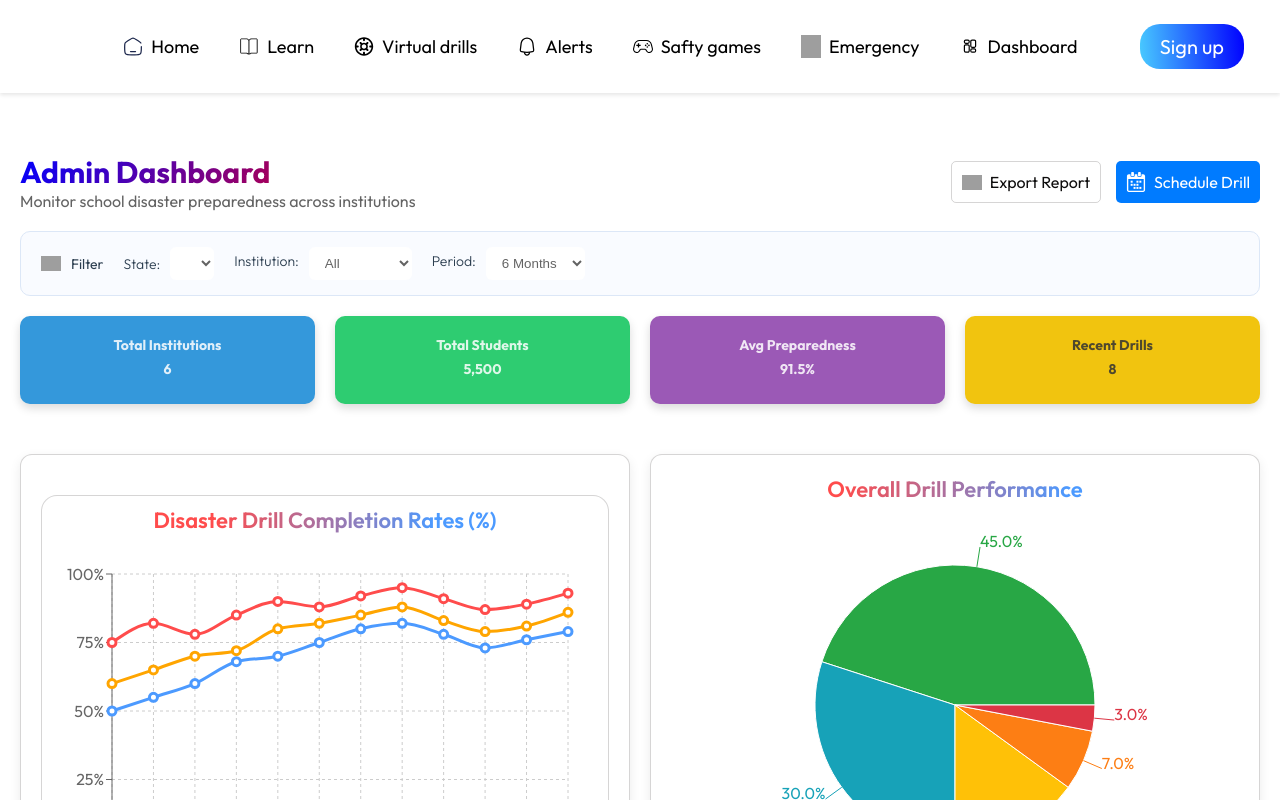
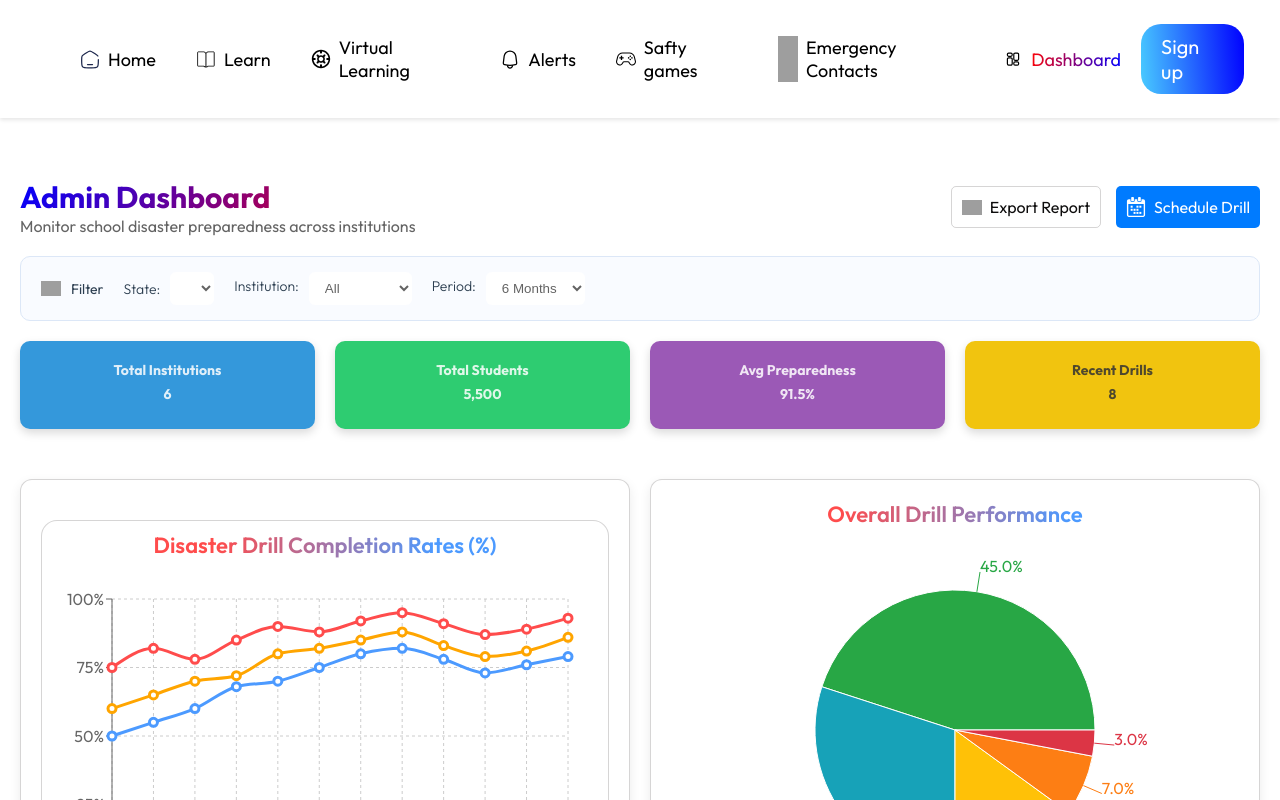
Before and after one commit to Anirban986/SIH_Project, a React (Vite) app: page /Dashboard in a window 1280 px wide. Shown: the top 800 px of the page. Built offline with nearby package versions, Linux system fonts and the light colour scheme; grey boxes are pictures that could not be loaded; a web font is replaced by a local one.

Commit message:
Styled navbar items when they are clicked

```diff
--- a/src/components/navbar/Navbar.css
+++ b/src/components/navbar/Navbar.css
@@ -1,8 +1,9 @@
-*{
+* {
     padding: 0;
     margin: 0;
 }
-.navbar{
+
+.navbar {
     display: flex;
     align-items: center;
     justify-content: space-between;
@@ -14,21 +15,63 @@
     z-index: 10000;
     margin-bottom: 40px;
 }
-.logo{
+
+.logo {
     width: 50px;
     height: 20px;
     display: flex;
     align-items: center;
 }
-.navmenu{
+
+.navmenu {
     display: flex;
     align-items: center;
     list-style: none;
     gap: 25px;
 
 }
-.signup{
-    background: linear-gradient(265deg,blue,rgb(73, 203, 255));
+
+/* Default nav style */
+.nav-link {
+    text-decoration: none;
+    color: black;
+    /* default color */
+    transition: all 0.3s ease;
+}
+
+.navmenu-list h1 {
+    font-size: 16px;
+    transition: all 0.3s ease;
+}
+
+/* Active style */
+.nav-link.active {
+    color: #4c00ff;
+    /* highlight color */
+}
+
+.nav-link.active .navmenu-list h1 {
+    background: linear-gradient(276deg, blue, rgb(255, 4, 4));
+    background-clip: text;
+    -webkit-background-clip: text;
+    -webkit-text-fill-color: transparent;
+}
+
+.nav-link.active .navmenu-img {
+    -webkit-mask: var(--icon-url) no-repeat center / contain;
+    mask: var(--icon-url) no-repeat center / contain;
+
+    background: linear-gradient(276deg, blue, rgb(255, 4, 4));
+    background-clip: text;
+    -webkit-background-clip: text;
+    -webkit-text-fill-color: transparent;
+    display: inline-block;
+    transition: transform 0.3s ease;
+}
+
+
+.signup {
+    background: linear-gradient(265deg, blue, rgb(73, 203, 255));
     border-radius: 20px;
     font-size: 20px;
     padding: 10px 20px;
@@ -36,44 +79,52 @@
     color: white;
     transition: 0.5s;
 }
-.signup:hover{
+
+.signup:hover {
     background: transparent;
     border: 1px solid rgb(0, 140, 255);
     color: rgb(61, 63, 64);
     cursor: pointer;
 
 }
-.navmenu-img{
+
+.navmenu-img {
     width: 20px;
 
 }
-.navmenu-img:hover{
+
+.navmenu-img:hover {
     filter: brightness(0) saturate(100%) invert(47%) sepia(17%) saturate(1739%) hue-rotate(183deg) brightness(95%) contrast(87%);
 }
-.navmenu-list{
+
+.navmenu-list {
     display: flex;
     gap: 8px;
 }
-.navmenu-list h1{
+
+.navmenu-list h1 {
     font-size: 18px;
     font-weight: 400;
 }
+
 .navmenu-list:hover .navmenu-img {
     filter: brightness(0) saturate(100%) invert(40%) sepia(96%) saturate(1815%) hue-rotate(213deg) brightness(99%) contrast(105%);
 
 }
-.list-items{
-    margin-left:15px ;
+
+.list-items {
+    margin-left: 15px;
     transition: 0.3s;
 }
-.list-items:hover{
+
+.list-items:hover {
     transform: scale(1.1);
     cursor: pointer;
     color: #007bff;
 
 }
 
-.nav-link{
+.nav-link {
     text-decoration: none;
-    color:black
+    color: black
 }
--- a/src/components/navbar/Navbar.jsx
+++ b/src/components/navbar/Navbar.jsx
@@ -7,79 +7,104 @@ import learn from '../../assets/learn.svg'
 import vertual from '../../assets/vertual.svg'
 import game from '../../assets/game.svg'
 import dashboard from '../../assets/dashboard.svg'
-import logo from '../../assets/logo.svg'
 import { Link } from 'react-router'
+import { NavLink } from 'react-router'
+
 
 function Navbar({ onSignupClick }) {
     return (
         <div className='navbar'>
             <div className="logo"><img src="" alt="" /></div>
             <ul className='navmenu'>
-                <Link className='nav-link' to='/'>
+                <NavLink
+                    to='/'
+                    className={({ isActive }) => isActive ? 'nav-link active' : 'nav-link'}
+                >
                     <li className='list-items'>
                         <div className='navmenu-list'>
                             <img className='navmenu-img' src={home} alt="" />
-                            <h1 >Home</h1>
+                            <h1>Home</h1>
                         </div>
                     </li>
-                </Link>
+                </NavLink>
 
-                <Link className='nav-link' to='/Learn'>
+
+                <NavLink
+                    to='/learn'
+                    className={({ isActive }) => isActive ? 'nav-link active' : 'nav-link'}
+                >
                     <li className='list-items' >
                         <div className='navmenu-list'>
                             <img className='navmenu-img' src={learn} alt="" />
                             <h1>Learn</h1>
                         </div>
                     </li>
-                </Link>
+                </NavLink>
 
 
-                <Link className='nav-link' to='/Vertual'>
-                    <li className='list-items'>
+                <NavLink
+                    to='/vertual'
+                    className={({ isActive }) => isActive ? 'nav-link active' : 'nav-link'}
+                >
+                    <li className='list-items' >
                         <div className='navmenu-list'>
                             <img className='navmenu-img' src={vertual} alt="" />
-                            <h1 >Virtual drills</h1>
+                            <h1>Virtual Learning</h1>
                         </div>
                     </li>
-                </Link>
+                </NavLink>
 
 
-                <Link className='nav-link' to='/Alerts' >
-                    <li className='list-items'>
+                <NavLink
+                    to='/Alerts'
+                    className={({ isActive }) => isActive ? 'nav-link active' : 'nav-link'}
+                >
+                    <li className='list-items' >
                         <div className='navmenu-list'>
                             <img className='navmenu-img' src={alerts} alt="" />
                             <h1>Alerts</h1>
                         </div>
                     </li>
-                </Link>
+                </NavLink>
 
 
-                <Link className='nav-link' to='/Safty' >
-                    <li className='list-items'>
+                <NavLink
+                    to='/safty'
+                    className={({ isActive }) => isActive ? 'nav-link active' : 'nav-link'}
+                >
+                    <li className='list-items' >
                         <div className='navmenu-list'>
                             <img className='navmenu-img' src={game} alt="" />
                             <h1>Safty games</h1>
                         </div>
                     </li>
-                </Link>
+                </NavLink>
 
 
 
-                <Link className='nav-link' to='/Emergency'>  <li className='list-items' >
+                <NavLink
+                    to='/Emergency'
+                    className={({ isActive }) => isActive ? 'nav-link active' : 'nav-link'}
+                >
+                    <li className='list-items' >
                         <div className='navmenu-list'>
                             <img className='navmenu-img' src={emergency} alt="" />
-                        <h1>Emergency</h1>
+                            <h1>Emergency Contacts</h1>
                         </div>
                     </li>
-                </Link>
+                </NavLink>
 
-                <Link className='nav-link' to='/Dashboard'>  <li className='list-items' >
+                <NavLink
+                    to='/Dashboard'
+                    className={({ isActive }) => isActive ? 'nav-link active' : 'nav-link'}
+                >
+                    <li className='list-items' >
                         <div className='navmenu-list'>
                             <img className='navmenu-img' src={dashboard} alt="" />
                             <h1>Dashboard</h1>
                         </div>
                     </li>
-                </Link>
+                </NavLink>
 
 
 
```
Lines whose indentation alone changed are shown as unchanged.
